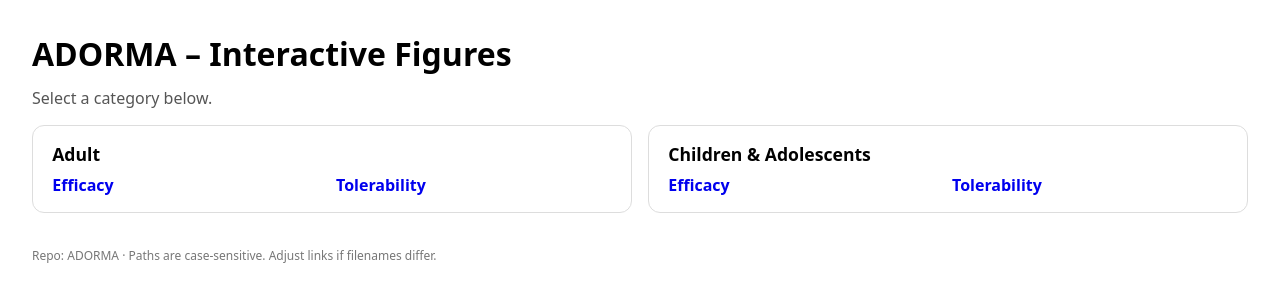
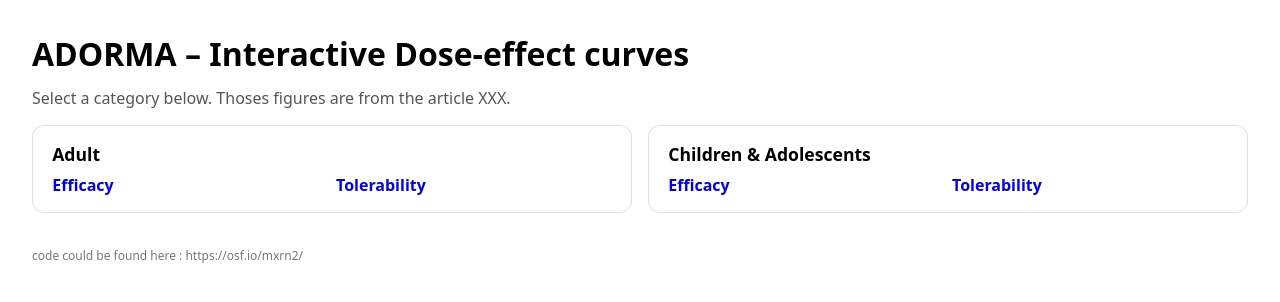
Before and after one commit to mikailnourredine/ADORMA, a plain HTML site: page index.html in a window 1280 px wide. Drawn offline with Linux system fonts and the light colour scheme.

Commit message:
Update index.html

```diff
--- a/index.html
+++ b/index.html
@@ -19,8 +19,8 @@
   </style>
 </head>
 <body>
-  <h1>ADORMA – Interactive Figures</h1>
-  <p>Select a category below.</p>
+  <h1>ADORMA – Interactive Dose-effect curves</h1>
+  <p>Select a category below. Thoses figures are from the article XXX.</p>
 
   <div class="grid">
     <!-- Adult -->
@@ -43,7 +43,7 @@
   </div>
 
   <div class="note">
-    <small>Repo: ADORMA · Paths are case-sensitive. Adjust links if filenames differ.</small>
+    <small>code could be found here : https://osf.io/mxrn2/ </small>
   </div>
 </body>
 </html>
```
